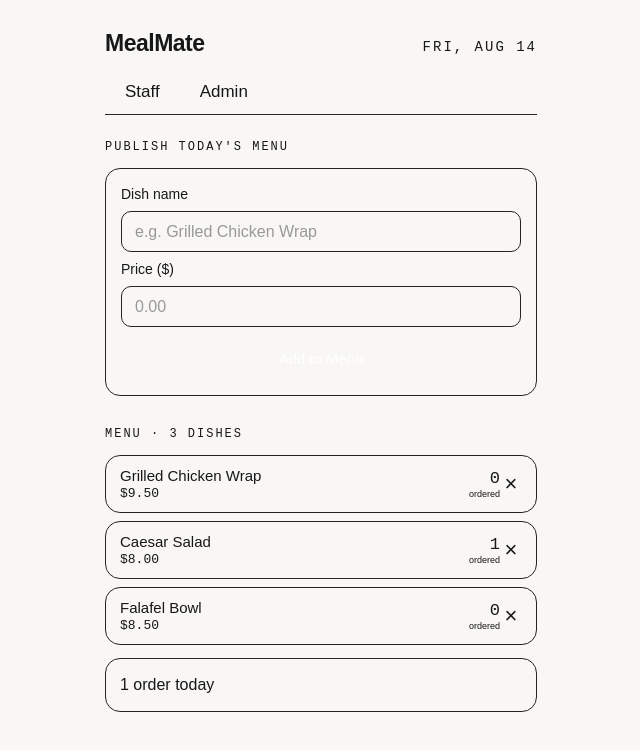
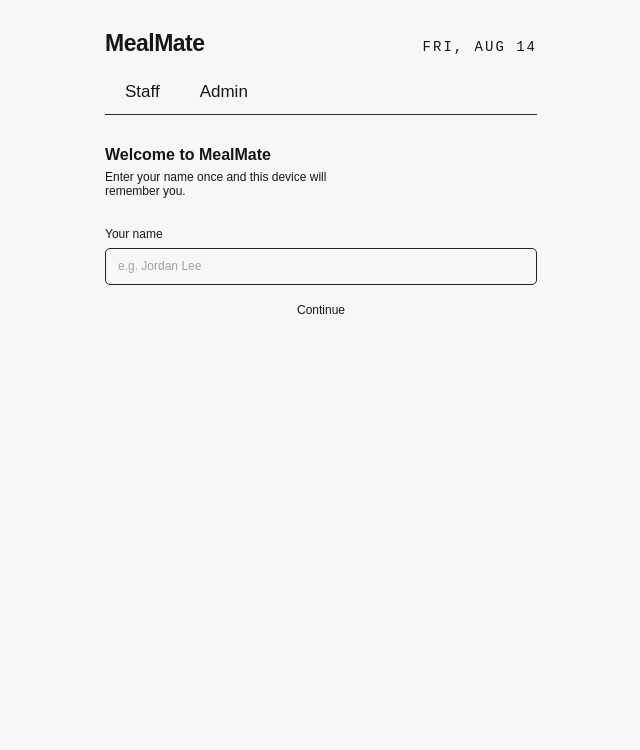
Before and after one commit to sandythechan/mealmate-w6, a React (Vite) app: page / in a window 1280 px wide. Shown: the top 750 px of the page, without its empty margins (319-959 px from the left). Built offline with nearby package versions, Linux system fonts and the light colour scheme.

Commit message:
Name gate

```diff
--- a/src/App.tsx
+++ b/src/App.tsx
@@ -1,7 +1,7 @@
-import AdminScreen from './AdminScreen'
+import NameGate from './NameGate'
 
 function App() {
-  return <AdminScreen />
+  return <NameGate />
 }
 
 export default App
--- /dev/null
+++ b/src/NameGate.css
@@ -0,0 +1,146 @@
+.name-gate {
+  width: min(100%, 504px);
+  min-height: 100svh;
+  box-sizing: border-box;
+  padding: 30px 36px 44px;
+  color: #171717;
+  background: #f8f7f5;
+  font-family: Arial, Helvetica, sans-serif;
+}
+
+.name-gate-header {
+  display: flex;
+  align-items: baseline;
+  justify-content: space-between;
+  margin-bottom: 25px;
+}
+
+.name-gate-header strong {
+  font-size: 23px;
+  letter-spacing: -0.5px;
+}
+
+.name-gate-header span {
+  font-family: 'Courier New', monospace;
+  font-size: 14px;
+  letter-spacing: 2px;
+}
+
+.name-gate-tabs {
+  display: flex;
+  gap: 40px;
+  border-bottom: 1px solid #292929;
+  padding: 0 20px 12px;
+}
+
+.name-gate-tab {
+  color: #171717;
+  font-size: 17px;
+  text-decoration: none;
+}
+
+.name-gate-tab-active {
+  font-weight: 500;
+}
+
+.name-gate-content {
+  margin-top: 30px;
+}
+
+.name-gate-content h1 {
+  margin: 0 0 5px;
+  font-size: 16px;
+  line-height: 1.25;
+}
+
+.name-gate-content p {
+  max-width: 255px;
+  margin: 0;
+  font-size: 12px;
+  line-height: 1.2;
+}
+
+.name-gate-content form {
+  display: flex;
+  flex-direction: column;
+  margin-top: 28px;
+}
+
+.name-gate-content label {
+  margin-bottom: 7px;
+  font-size: 12px;
+}
+
+.name-gate-content input {
+  width: 100%;
+  min-height: 37px;
+  box-sizing: border-box;
+  padding: 0 12px;
+  border: 1px solid #242424;
+  border-radius: 5px;
+  color: #171717;
+  background: transparent;
+  font: inherit;
+  font-size: 12px;
+}
+
+.name-gate-content input::placeholder {
+  color: #a3a3a3;
+}
+
+.name-gate-content input:focus-visible {
+  outline: 2px solid #171717;
+  outline-offset: 2px;
+}
+
+.name-gate-content button {
+  align-self: center;
+  margin-top: 18px;
+  padding: 0;
+  border: 0;
+  color: #171717;
+  background: transparent;
+  font: inherit;
+  font-size: 12px;
+  cursor: pointer;
+}
+
+.name-gate-content button:focus-visible {
+  outline: 2px solid #171717;
+  outline-offset: 4px;
+}
+
+@media (max-width: 560px) {
+  .name-gate {
+    padding: 24px 20px 36px;
+  }
+}
+
+@media (prefers-color-scheme: dark) {
+  .name-gate {
+    color: #f1f0ed;
+    background: #171717;
+  }
+
+  .name-gate-tabs {
+    border-bottom-color: #d8d6d1;
+  }
+
+  .name-gate-tab {
+    color: #f1f0ed;
+  }
+
+  .name-gate-content input {
+    border-color: #d8d6d1;
+    color: #f1f0ed;
+  }
+
+  .name-gate-content button,
+  .name-gate-content input:focus-visible {
+    outline-color: #f1f0ed;
+  }
+
+  .name-gate-content button {
+    color: #f1f0ed;
+  }
+}
--- /dev/null
+++ b/src/NameGate.tsx
@@ -0,0 +1,39 @@
+import type { FormEvent } from 'react'
+import './NameGate.css'
+
+function NameGate() {
+  const handleSubmit = (event: FormEvent<HTMLFormElement>) => {
+    event.preventDefault()
+  }
+
+  return (
+    <main className="name-gate">
+      <header className="name-gate-header">
+        <strong>MealMate</strong>
+        <span>FRI, AUG 14</span>
+      </header>
+
+      <nav className="name-gate-tabs" aria-label="Main navigation">
+        <a className="name-gate-tab name-gate-tab-active" href="#staff">
+          Staff
+        </a>
+        <a className="name-gate-tab" href="#admin">
+          Admin
+        </a>
+      </nav>
+
+      <section className="name-gate-content" aria-labelledby="welcome-title">
+        <h1 id="welcome-title">Welcome to MealMate</h1>
+        <p>Enter your name once and this device will remember you.</p>
+
+        <form onSubmit={handleSubmit}>
+          <label htmlFor="name">Your name</label>
+          <input id="name" name="name" placeholder="e.g. Jordan Lee" />
+          <button type="submit">Continue</button>
+        </form>
+      </section>
+    </main>
+  )
+}
+
+export default NameGate
```
